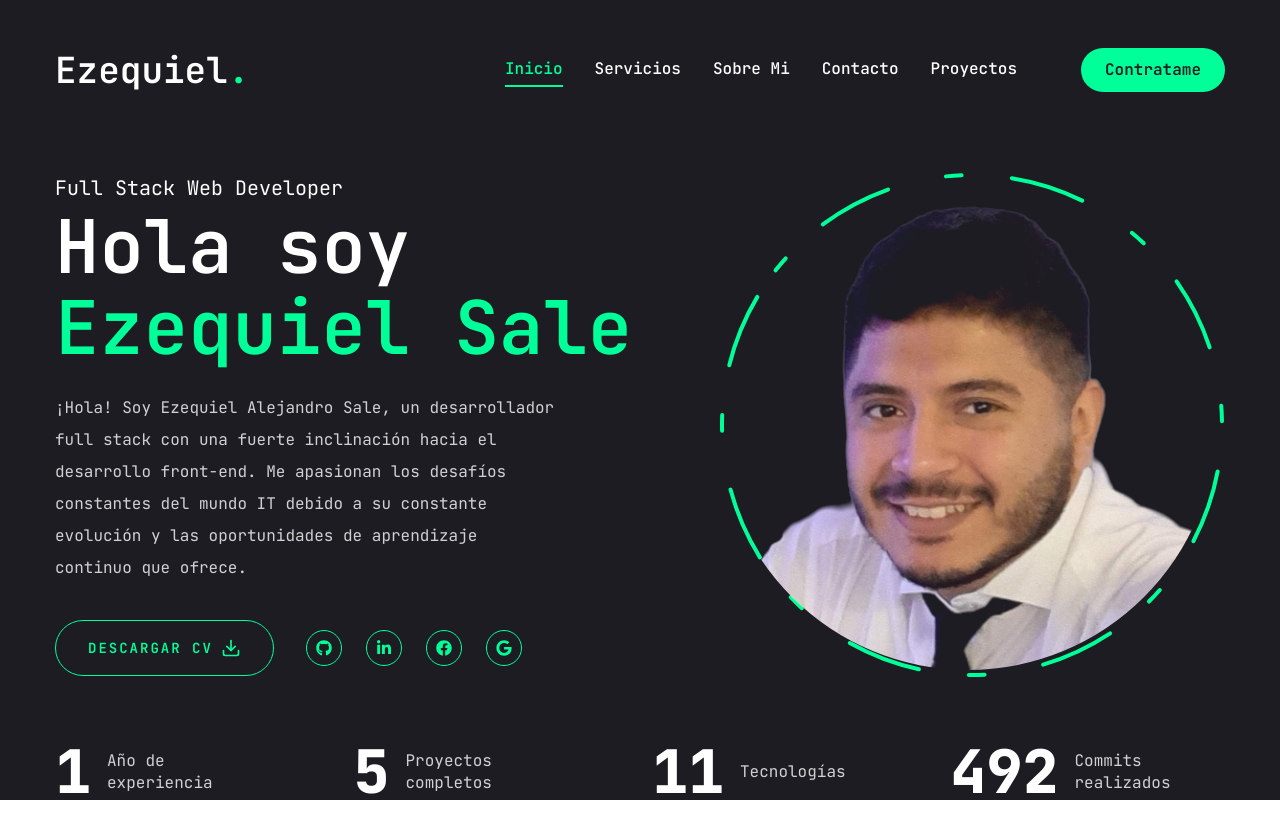
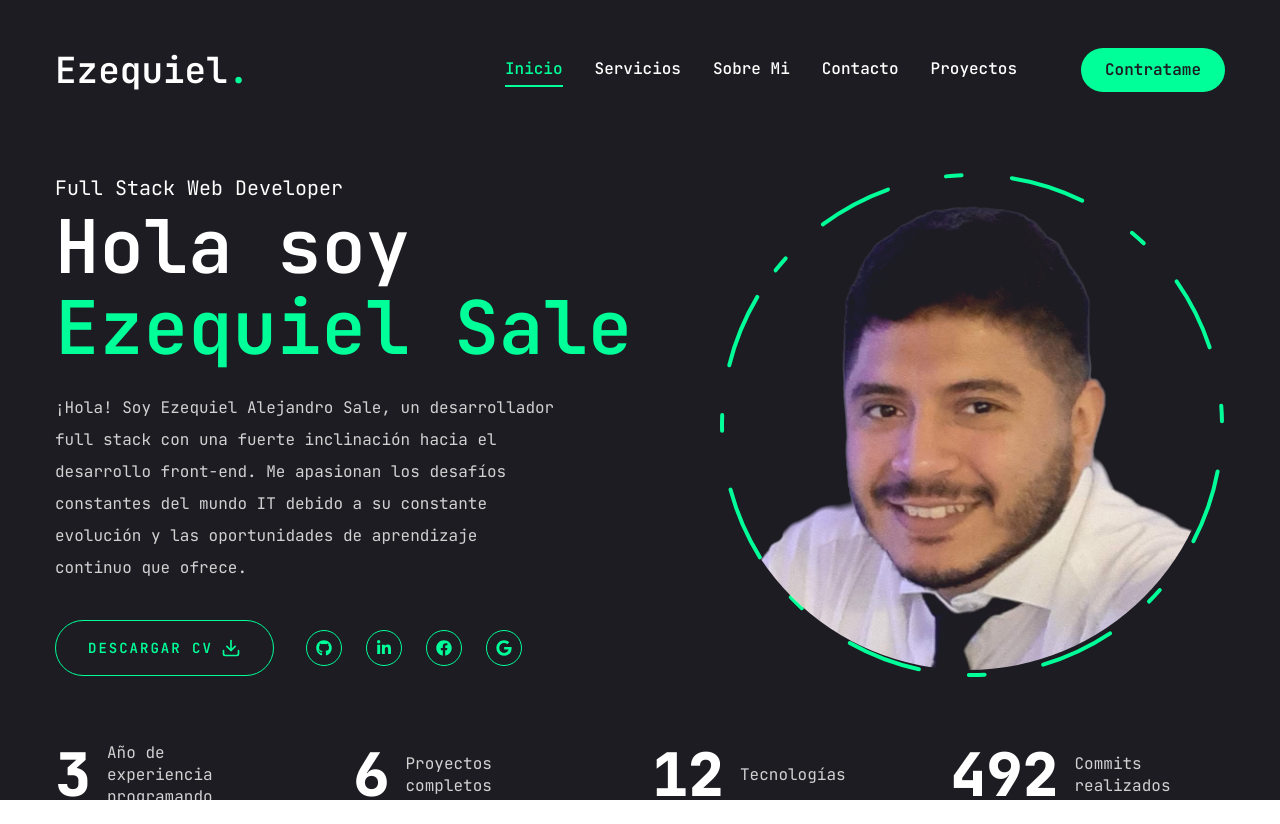
Before and after one commit to Ezequiel-Sale/Portfolio, a Next.js app: page / in a window 1280 px wide. Built offline with nearby package versions, Linux system fonts and the light colour scheme; no server answers.

Commit message:
adicion de proyecto de switch con pokeApi

```diff
--- a/src/app/resume/page.tsx
+++ b/src/app/resume/page.tsx
@@ -10,6 +10,13 @@ import {
 import { ScrollArea } from "@/components/ui/scroll-area";
 import { motion } from "framer-motion";
 import { skills } from "@/data/dataSkills";
+
+const date = new Date("2021-01-01T00:00:00Z"); // Fecha de inicio de la experiencia
+const currentDate = new Date();
+let yearsOfExperience = currentDate.getFullYear() - date.getFullYear();
+if (currentDate.getMonth() < date.getMonth() || (currentDate.getMonth() === date.getMonth() && currentDate.getDate() < date.getDate())) {
+  yearsOfExperience--;
+}
 
 const about = {
   title: "Acerca de mi",
@@ -25,8 +32,8 @@ const about = {
       fieldValue: "(+54) 381 539 3711",
     },
     {
-      fieldName: "Experiencia",
-      fieldValue: "1 year coding experience",
+      fieldName: "Experiencia programando",
+      fieldValue: yearsOfExperience + " años",
     },
     {
       fieldName: "Nacionalidad",
--- a/src/components/Stats.tsx
+++ b/src/components/Stats.tsx
@@ -4,10 +4,19 @@ import { projects } from "@/data/dataProjects";
 import React, { useEffect, useState } from "react";
 import CountUp from "react-countup";
 
+const date = new Date("2021-01-01T00:00:00Z"); // Fecha de inicio de la experiencia
+const currentDate = new Date();
+let yearsOfExperience = currentDate.getFullYear() - date.getFullYear();
+if (currentDate.getMonth() < date.getMonth() || (currentDate.getMonth() === date.getMonth() && currentDate.getDate() < date.getDate())) {
+  yearsOfExperience--;
+}
+
+console.log(yearsOfExperience)
+
 const initialStats = [
   {
-    num: 1,
-    text: "Año de experiencia",
+    num: yearsOfExperience,
+    text: "Año de experiencia programando",
   },
   {
     num: projects.length,
--- a/src/data/dataProjects.ts
+++ b/src/data/dataProjects.ts
@@ -111,4 +111,25 @@ export const projects = [
       live: "https://main--tiny-florentine-66d1a5.netlify.app/",
       github: "https://github.com/Ezequiel-Sale/police-vs-taxi",
     },
+    {
+      num: "06",
+      category: "Frontend",
+      title: "Switch",
+      description: "Aplicación creada con React three fiber y Tailwind CSS, utilizando modelos 3D de la consola Nintendo Switch para mostrar la pokedex de Pokémon de forma interactiva.",
+      stack: [
+        {
+          name: "Javascript",
+        },
+        {
+          name: "Tailwind CSS",
+        },
+        {
+          name: "React Three Fiber",
+        },
+      ],
+      image: "/assets/work/thumb6.png",
+      live: "https://whimsical-cajeta-6750b9.netlify.app/",
+      github: "https://github.com/Ezequiel-Sale/Switch-PokeAPI",
+    },
+
   ];
--- a/src/data/dataSkills.ts
+++ b/src/data/dataSkills.ts
@@ -1,6 +1,6 @@
 import { IconType } from 'react-icons';
 import { FaHtml5, FaCss3, FaJs, FaReact, FaNodeJs } from 'react-icons/fa';
-import { SiNextdotjs, SiTailwindcss, SiTypescript, SiExpress, SiPostgresql, SiMicrosoftsqlserver } from 'react-icons/si';
+import { SiNextdotjs, SiTailwindcss, SiTypescript, SiExpress, SiPostgresql, SiMicrosoftsqlserver, SiNestjs } from 'react-icons/si';
 
 interface Skill {
   name: string;
@@ -28,5 +28,6 @@ export const skills: SkillsData = {
     { name: "Express.js", icon: SiExpress },
     { name: "PostgreSQL", icon: SiPostgresql },
     { name: "SQL Server", icon: SiMicrosoftsqlserver },
+    { name: "Nest.js", icon: SiNestjs },
   ],
 };
```
Also changed, not shown: public/assets/work/thumb6.png (added), 1 other file (tests, documents, lock files or other folders).
